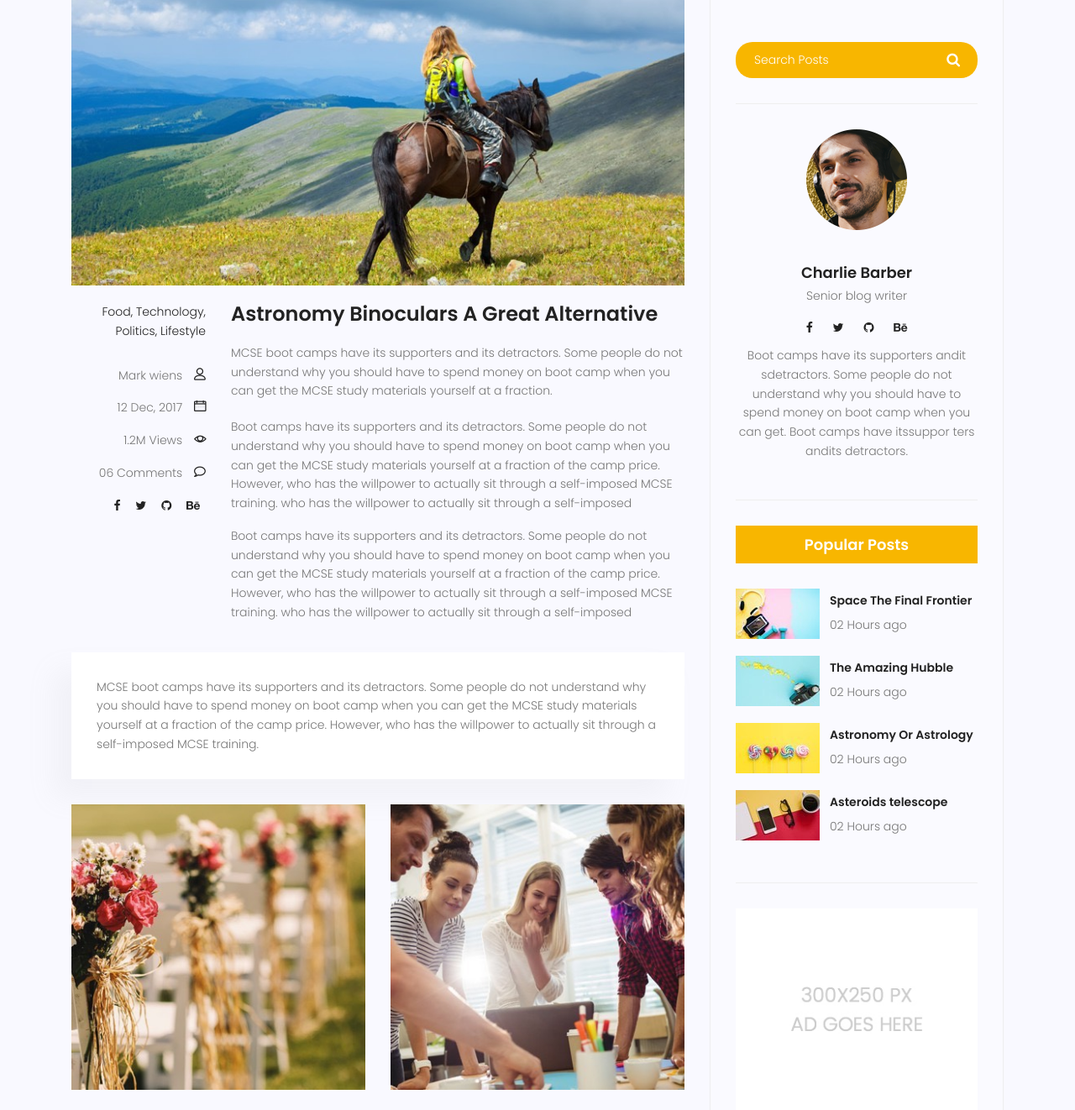
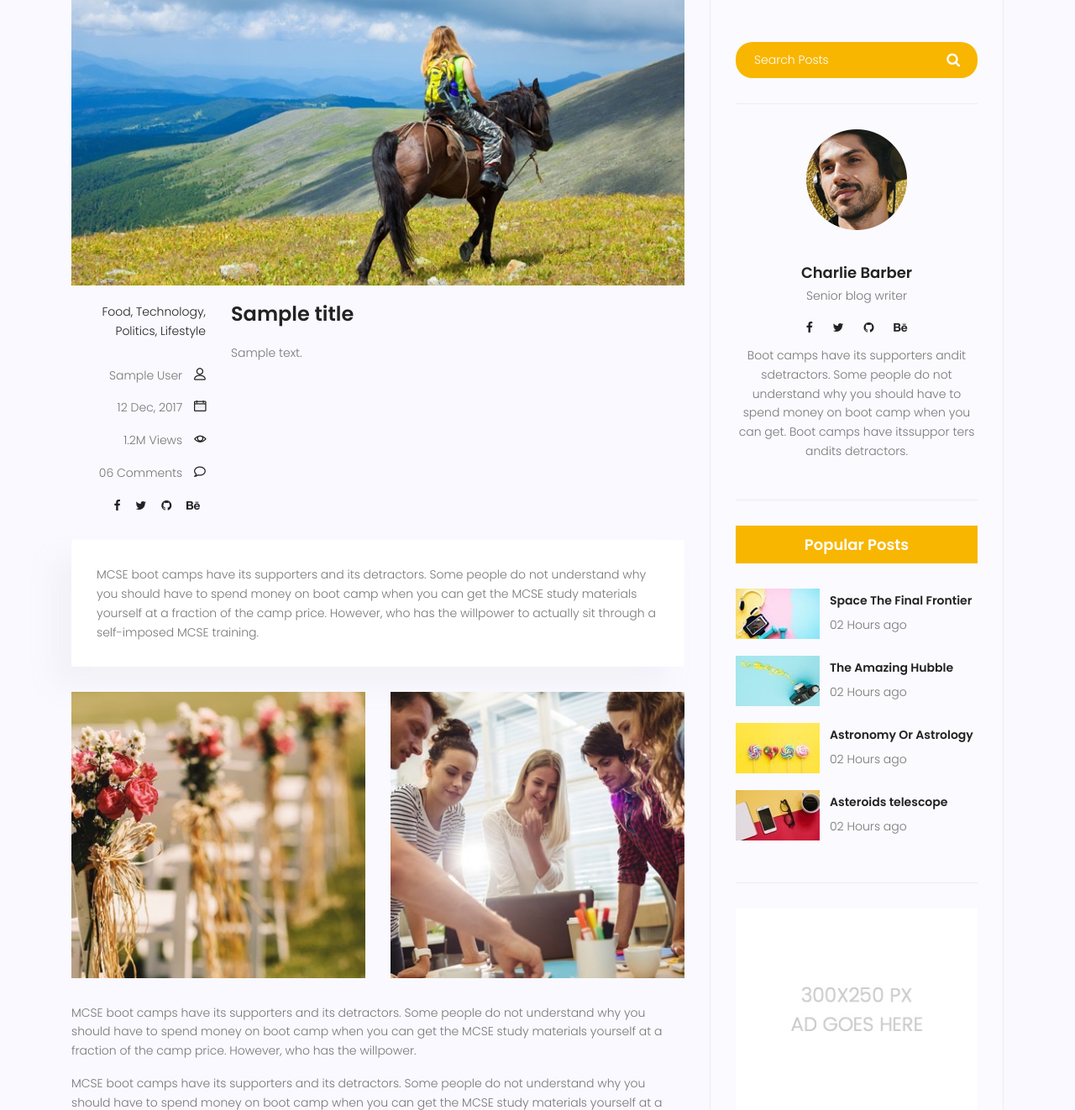
Before and after one commit to kiarashPvd/Book-Review, a Django app: template templates/blog/blog-single.html in a window 1280 px wide. Shown: the part 421-1743 px from the top of the page at 84% size. Run offline with Django 3.2, Linux system fonts and the light colour scheme; the template is opened without the code that fills it: most values are stand-ins (such as "Sample title", 1, 10 or a date in 2020); some libraries are stand-ins or nearby versions.

Commit message:
editing blog

```diff
--- a/blog/views.py
+++ b/blog/views.py
@@ -6,4 +6,5 @@ def blog_view(request):
     return render(request, 'blog/blog-home.html')
 
 def single_view(request):
-    return render(request, 'blog/blog-single.html')
+    context = {'title':'coffe is great!','content':'for having good day drink coffe','author':'kiarash payervand'}
+    return render(request, 'blog/blog-single.html',context)
--- a/templates/blog/blog-single.html
+++ b/templates/blog/blog-single.html
@@ -39,7 +39,7 @@
 										<li><a href="#">Lifestyle</a></li>
 									</ul>
 									<div class="user-details row">
-										<p class="user-name col-lg-12 col-md-12 col-6"><a href="#">Mark wiens</a> <span class="lnr lnr-user"></span></p>
+										<p class="user-name col-lg-12 col-md-12 col-6"><a href="#">{{author}}</a> <span class="lnr lnr-user"></span></p>
 										<p class="date col-lg-12 col-md-12 col-6"><a href="#">12 Dec, 2017</a> <span class="lnr lnr-calendar-full"></span></p>
 										<p class="view col-lg-12 col-md-12 col-6"><a href="#">1.2M Views</a> <span class="lnr lnr-eye"></span></p>
 										<p class="comments col-lg-12 col-md-12 col-6"><a href="#">06 Comments</a> <span class="lnr lnr-bubble"></span></p>
@@ -52,15 +52,10 @@
 									</div>
 								</div>
 								<div class="col-lg-9 col-md-9">
-									<h3 class="mt-20 mb-20">Astronomy Binoculars A Great Alternative</h3>
-									<p class="excert">
-										MCSE boot camps have its supporters and its detractors. Some people do not understand why you should have to spend money on boot camp when you can get the MCSE study materials yourself at a fraction.
-									</p>
+									<h3 class="mt-20 mb-20">{{title}}</h3>
+
 									<p>
-										Boot camps have its supporters and its detractors. Some people do not understand why you should have to spend money on boot camp when you can get the MCSE study materials yourself at a fraction of the camp price. However, who has the willpower to actually sit through a self-imposed MCSE training. who has the willpower to actually sit through a self-imposed
-									</p>
-									<p>
-										Boot camps have its supporters and its detractors. Some people do not understand why you should have to spend money on boot camp when you can get the MCSE study materials yourself at a fraction of the camp price. However, who has the willpower to actually sit through a self-imposed MCSE training. who has the willpower to actually sit through a self-imposed
+										{{content}}
 									</p>
 								</div>
 								<div class="col-lg-12">
```
